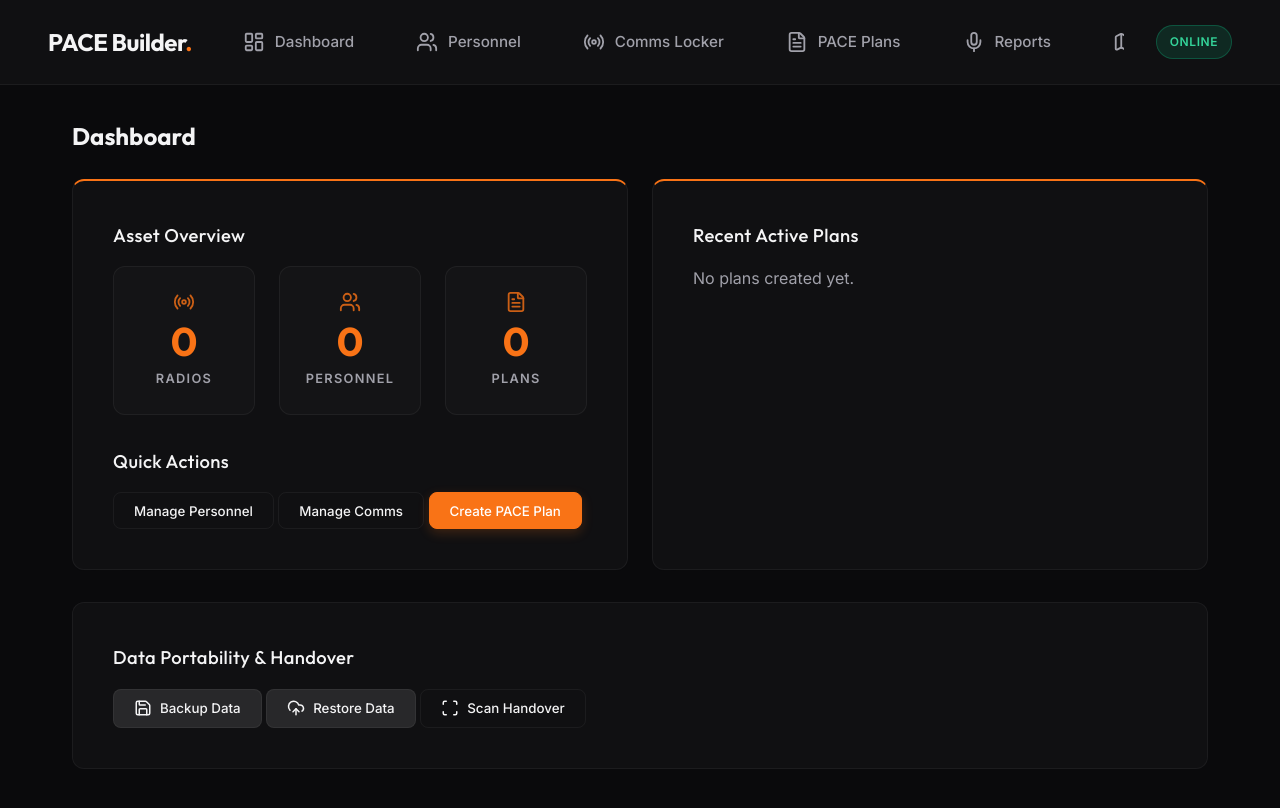
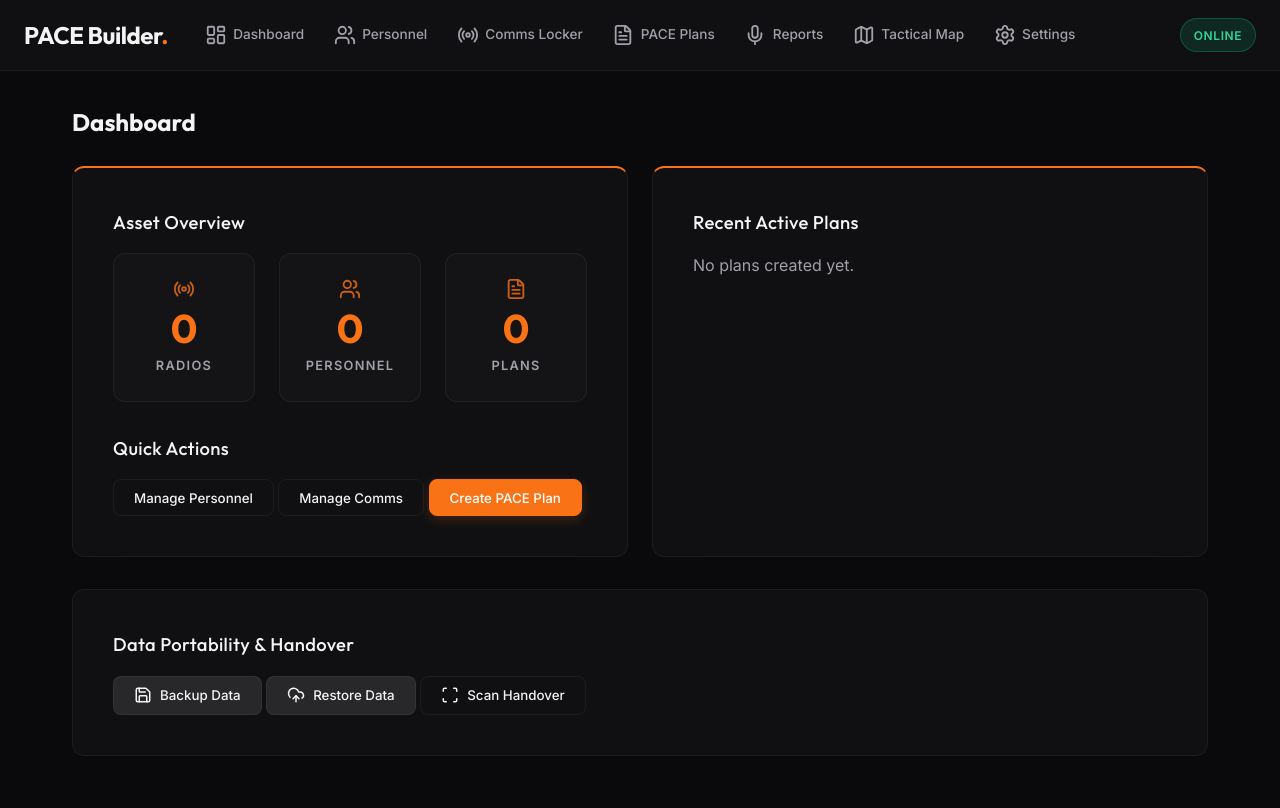
Before and after one commit to pineforgedigital/pace-builder, a website built with Vite: page index.html in a window 1280 px wide. Built offline with nearby package versions, Linux system fonts and the light colour scheme; some packages are replaced by stand-ins of ours; no server answers; what pdfmake would draw is missing.

Commit message:
Design: Compact navbar spacing to prevent horizontal scrolling on standard displays

```diff
--- a/src/style.css
+++ b/src/style.css
@@ -34,7 +34,7 @@ body {
 header {
   background: var(--surface-glass);
   backdrop-filter: blur(16px);
-  padding: 1.25rem 3rem;
+  padding: 1rem 1.5rem;
   display: flex;
   justify-content: space-between;
   align-items: center;
@@ -42,7 +42,7 @@ header {
   position: sticky;
   top: 0;
   z-index: 100;
-  gap: 2rem;
+  gap: 1.5rem;
 }
 
 h1 {
@@ -62,7 +62,7 @@ h1 .accent-dot {
 
 nav {
   display: flex;
-  gap: 1.5rem;
+  gap: 0.25rem;
   overflow-x: auto;
   scrollbar-width: none;
   -ms-overflow-style: none;
@@ -77,12 +77,12 @@ nav::-webkit-scrollbar {
 nav a {
   display: flex;
   align-items: center;
-  gap: 0.6rem;
+  gap: 0.4rem;
   color: var(--text-muted);
   text-decoration: none;
   font-weight: 500;
-  font-size: 0.95rem;
-  padding: 0.6rem 1.2rem;
+  font-size: 0.85rem;
+  padding: 0.5rem 0.8rem;
   border-radius: 999px;
   transition: all 0.2s cubic-bezier(0.4, 0, 0.2, 1);
   white-space: nowrap;
```
